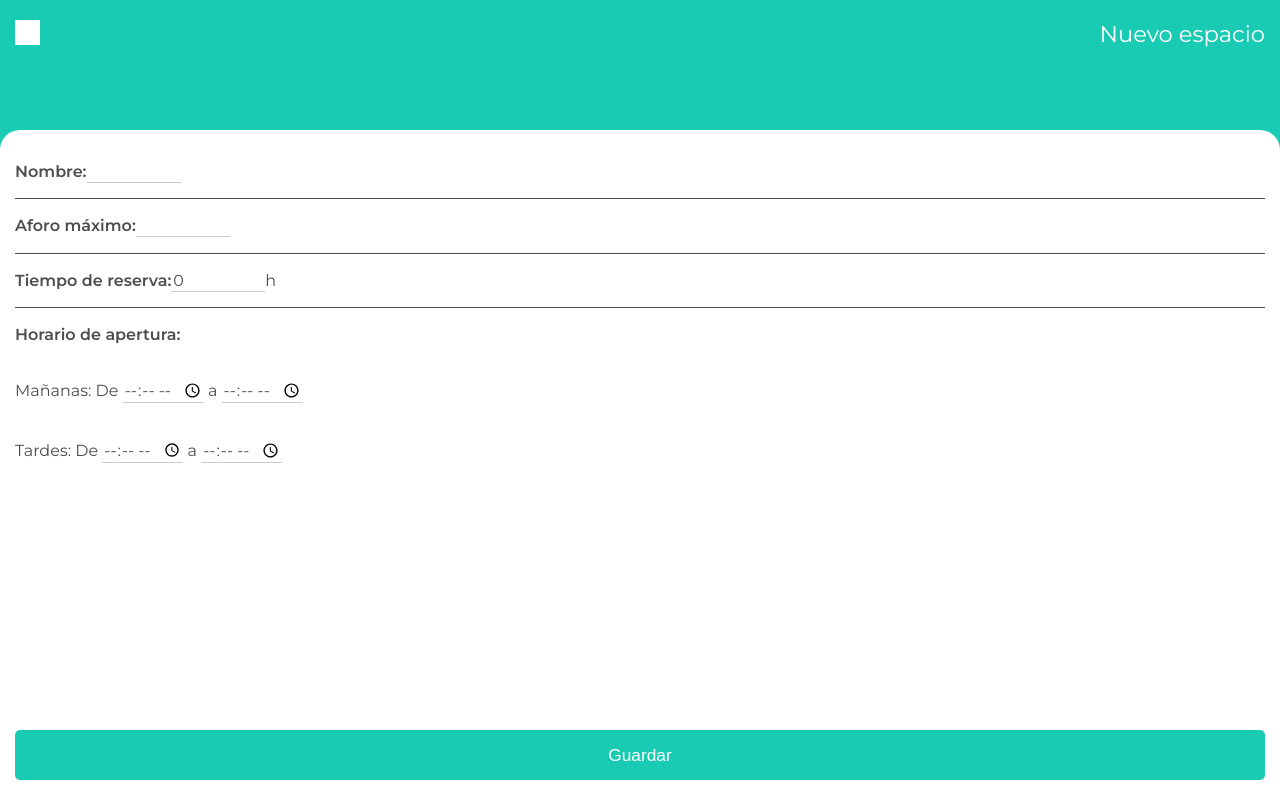
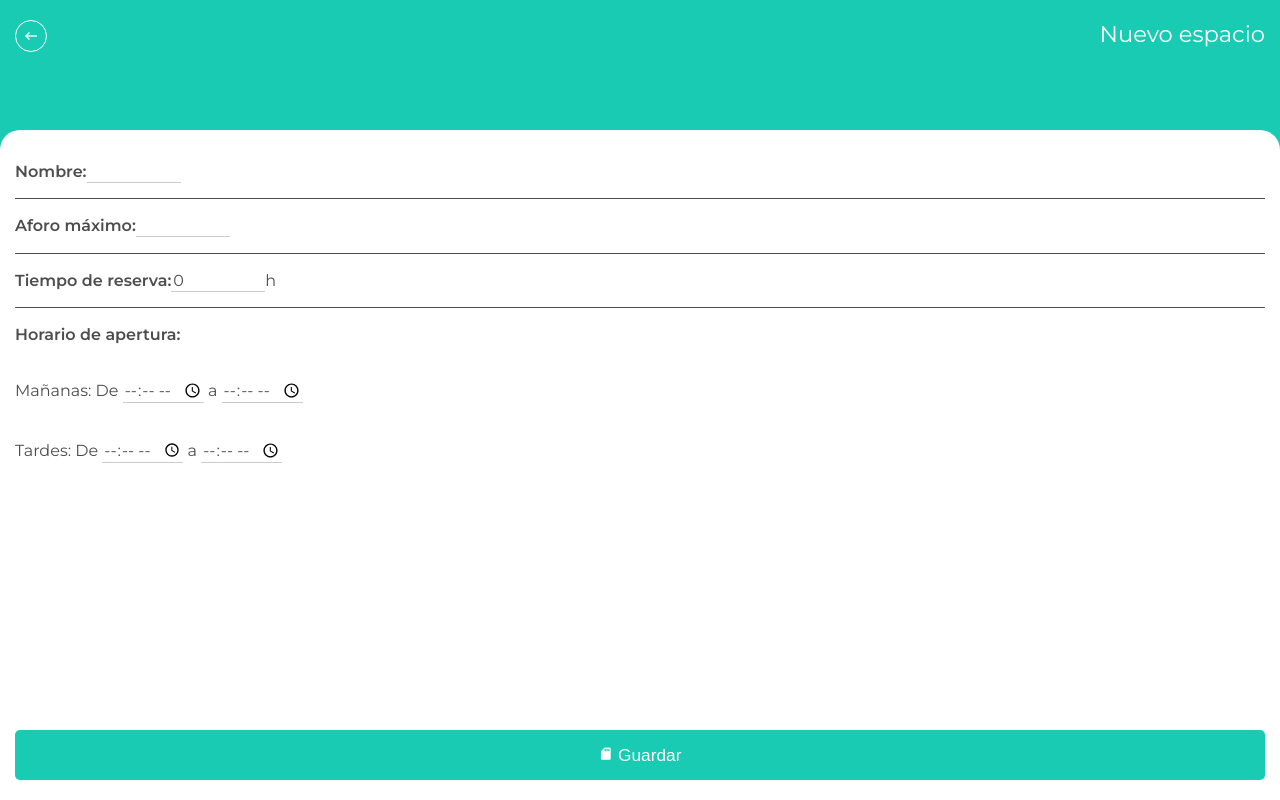
Before and after one commit to pecuenban/klok-fincas, an Angular app: page /new_espacio in a window 1280 px wide. Built offline with nearby package versions, Linux system fonts and the light colour scheme.

Commit message:
Algunos iconos material

```diff
--- a/src/app/cabecera/cabecera.component.css
+++ b/src/app/cabecera/cabecera.component.css
@@ -8,18 +8,27 @@
 }
 
 .menu {
-    width: 25px;
-    height: 25px;
+    width: 30px;
+    height: 30px;
 }
 .logo {
-    width: calc(100% - 50px);
+    width: calc(100% - 70px);
 }
 .atras {
-    width: 25px;
-    height: 25px;
-    background: white;
+    width: 30px;
+    height: 30px;
+    color: white;
+    border: solid 1px;
+    border-radius: 50%;
+}
+.atras i {
+    line-height: 30px;
+    color: white;
+    font-weight: 100;
+    font-size: 12pt;
 }
 .cabecera * {
     text-align: center;
     display: inline-block;
+    vertical-align: -webkit-baseline-middle;
 }
--- a/src/app/cabecera/cabecera.component.html
+++ b/src/app/cabecera/cabecera.component.html
@@ -1,5 +1,6 @@
 <div class="cabecera">
-<div class="atras" [routerLink]="['/inicio']"></div>
+<div class="atras" [routerLink]="['/inicio']">
+  <i class="material-icons">keyboard_backspace</i></div>
 <div class="logo"><img src="https://firebasestorage.googleapis.com/v0/b/klok-reservas.appspot.com/o/klok.jpg?alt=media&token=64db126c-3e10-4bce-a71e-281c211b0d9d"></div>
 <div class="menu"></div>
 </div>
--- a/src/app/cabecera/cabecera.component.ts
+++ b/src/app/cabecera/cabecera.component.ts
@@ -1,4 +1,5 @@
 import { Component, OnInit } from '@angular/core';
+import { MatIconModule } from '@angular/material/icon';
 
 @Component({
   selector: 'app-cabecera',
--- a/src/app/espacio/espacio.component.css
+++ b/src/app/espacio/espacio.component.css
@@ -23,7 +23,11 @@
 .tarjeta span:nth-child(4) {
     border-bottom: none;
 }
-button {
+button i {
+    color: white;
+    font-size: 11pt!important;
+}
+button{
     position: absolute;
     left: 15px;
     right: 15px;
@@ -36,6 +40,7 @@ button {
     color: white;
     border-radius: 5px;
     font-size: 13pt;
+    font-weight: 500;
 }
 .tarjeta div {
     line-height: 45pt;
@@ -47,13 +52,22 @@ button {
   color: white;
   font-size: 17pt;
 }
-.atras{
+.atras {
   position: absolute;
   top: 20px;
   left: 15px;
-  height: 25px;
-  width: 25px;
-  background: white;
+  width: 30px;
+  height: 30px;
+  color: white;
+  border: solid 1px;
+  border-radius: 50%;
+  text-align: center;
+}
+.atras i {
+    line-height: 30px;
+    color: white;
+    font-weight: 100;
+    font-size: 12pt;
 }
 input {
     font-size: 12pt;
--- a/src/app/espacio/espacio.component.html
+++ b/src/app/espacio/espacio.component.html
@@ -1,4 +1,4 @@
-<div class="cuerpo"><span [routerLink]="['/espacios']" class="atras"></span><span class="titulo">
+<div class="cuerpo"><span [routerLink]="['/espacios']" class="atras"><i class="material-icons">keyboard_backspace</i></span><span class="titulo">
   <ng-container *ngIf="editar">Editar</ng-container>
   <ng-container *ngIf="!editar">Nuevo</ng-container> espacio</span>
 <div class="tarjeta">
@@ -10,7 +10,7 @@
 <div>Mañanas: De <input formControlName="HoraIni" [(ngModel)]="sala.HoraIni" type="time"> a <input formControlName="HoraFin" [(ngModel)]="sala.HoraFin" type="time"></div>
 <div>Tardes: De <input formControlName="HoraIni2" [(ngModel)]="sala.HoraIni2" type="time"> a <input formControlName="HoraFin2" [(ngModel)]="sala.HoraFin2" type="time"></div>
 
-<button>Guardar</button>
+<button><i class="material-icons">sd_card</i> Guardar</button>
 </form>
 </div>
 </div>
```
